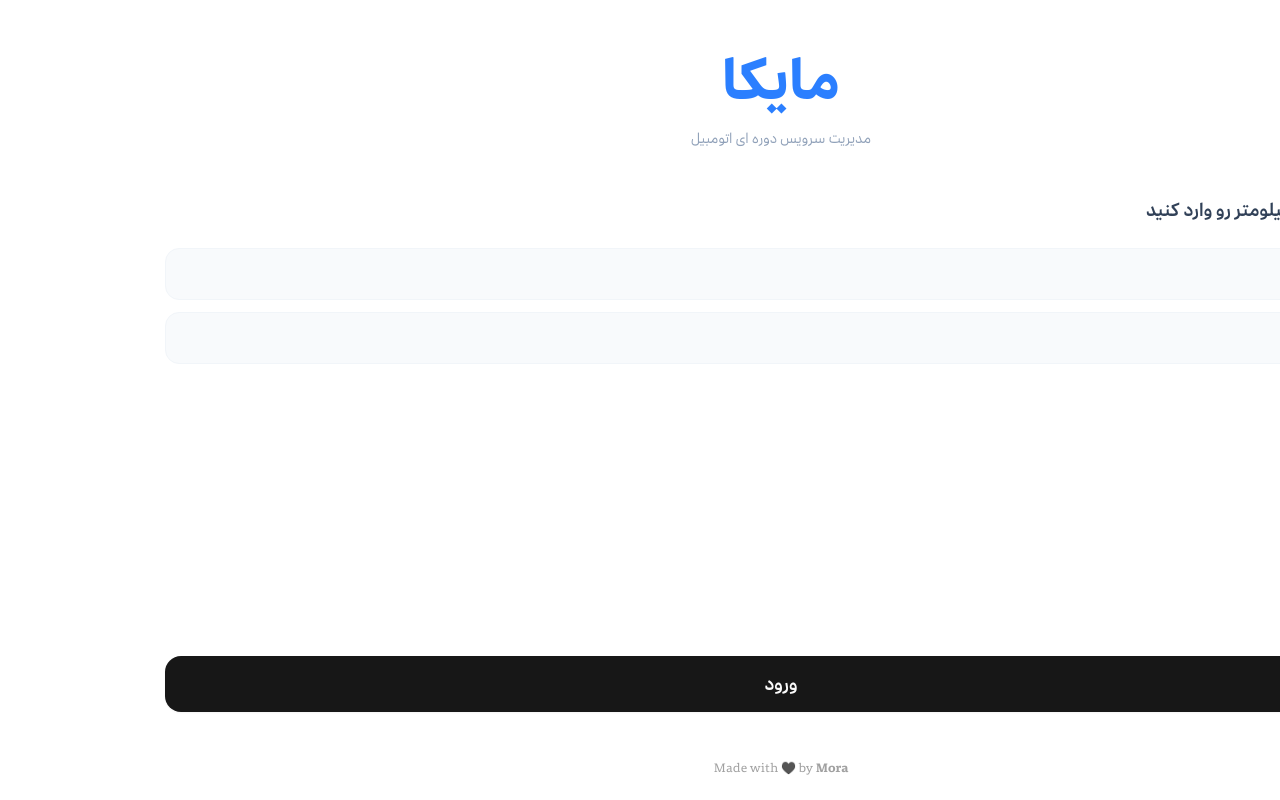
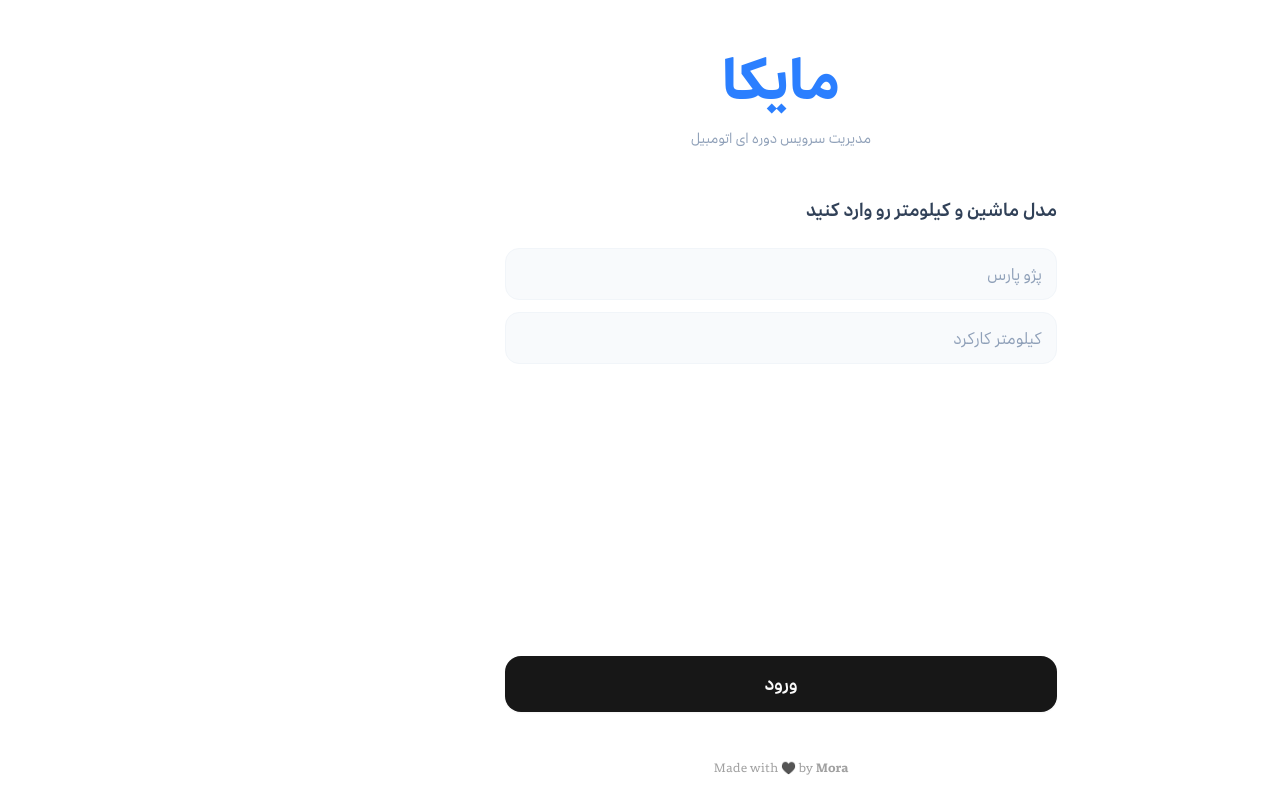
Before and after one commit to Re9iNee/myca, a Next.js app: page /add-car in a window 1280 px wide. Built offline with nearby package versions, Linux system fonts and the light colour scheme.

Commit message:
feat: updated the packages, added max-w for the site

```diff
--- a/src/app/layout.tsx
+++ b/src/app/layout.tsx
@@ -17,7 +17,7 @@ export default function RootLayout({
 }>) {
   return (
     <html lang="fa" dir="rtl">
-      <body className={`${portada.className} h-screen w-screen antialiased`}>
+      <body className={`${portada.className} h-screen max-w-150 antialiased mx-auto`}>
         {children}
         <Toaster />
       </body>
```
Also changed, not shown: package.json (+25 -25 lines), 1 other file (tests, documents, lock files or other folders).
